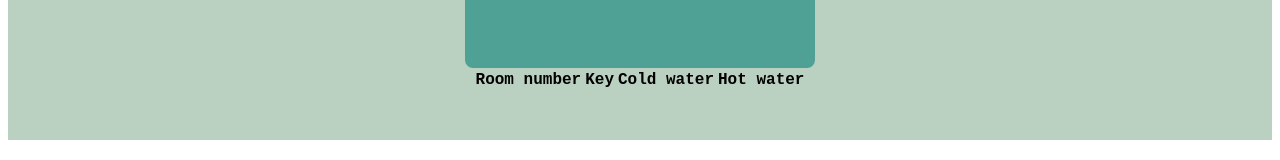
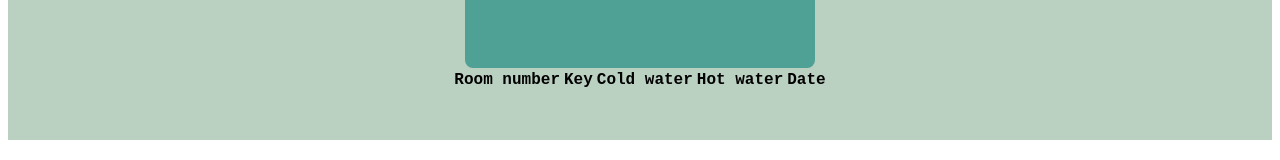
Before and after one commit to napsugarinf/SaquAPI_FrontEnd, an Angular app: page /userdashboard/upload in a window 1280 px wide. Shown: the part 662-822 px from the top of the page. Built offline with nearby package versions, Linux system fonts and the light colour scheme.

Commit message:
date changes

```diff
--- a/src/app/model/roomdatapic.ts
+++ b/src/app/model/roomdatapic.ts
@@ -1,12 +1,11 @@
 export class RoomDataPic {
-    key: string | undefined
+    //key: string | undefined
     roomNumber: number | undefined
     coldWater: number | undefined
     hotWater: number | undefined
     fileInputStream:  ArrayBuffer | null;
 
-    constructor(key: string = '', roomNumber: number = 0, coldWater: number = 0, hotWater: number = 0, fileInputStream = null) {
-        this.key = key;
+    constructor( roomNumber: number = 0, coldWater: number = 0, hotWater: number = 0, fileInputStream = null) {
         this.roomNumber = roomNumber;
         this.coldWater = coldWater;
         this.hotWater = hotWater;
--- a/src/app/userdashboard/upload/upload.component.html
+++ b/src/app/userdashboard/upload/upload.component.html
@@ -34,6 +34,7 @@
                     <th >Key</th>
                     <th >Cold water</th>
                     <th >Hot water</th>
+                    <th >Date</th>
                 </tr>
             </thead>
             <tbody>
@@ -43,6 +44,7 @@
                     <td >-</td>
                     <td >{{room.coldWater}}</td>
                     <td >{{room.hotWater}}</td>
+                    <!-- <td >{{room.date}}</td>     -->
                 </tr>
         </table>
     </div>
--- a/src/app/userdashboard/upload/upload.component.ts
+++ b/src/app/userdashboard/upload/upload.component.ts
@@ -52,7 +52,8 @@ convertToBase64(file: File){
 
 readFile(file: File, subscriber: Subscriber<any>){
   const fileReader = new FileReader();
-  fileReader.readAsDataURL(file);
+  //fileReader.readAsDataURL(file);
+  fileReader.readAsArrayBuffer(file);
   fileReader.onload = () =>{
     subscriber.next(fileReader.result);
     subscriber.complete();
```
